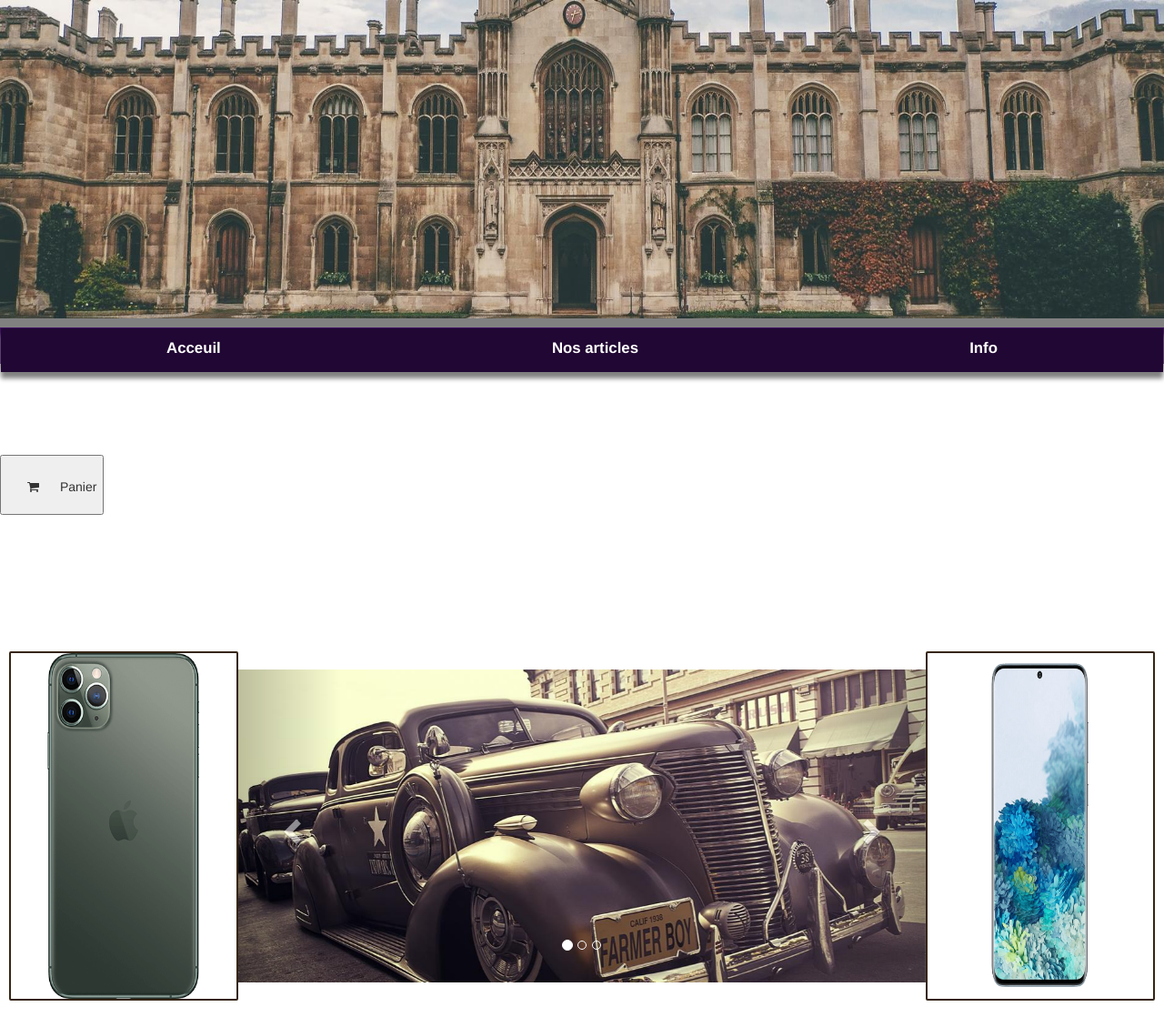
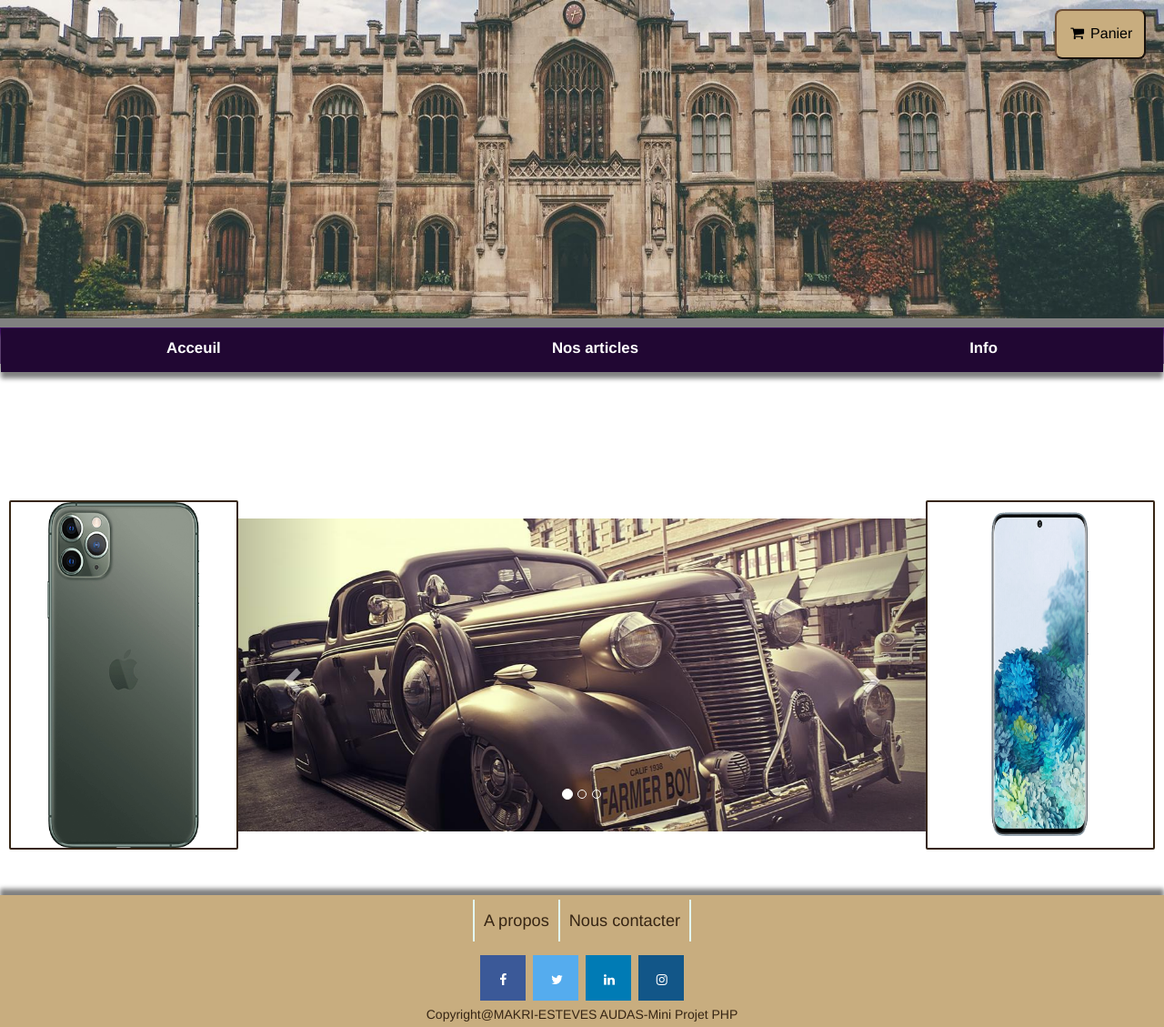
Before and after one commit to HamzaMakri/ProjetPhp, a PHP site: page /controler/main.ctrl.php in a window 1280 px wide. Shown: the top 1129 px of the page at 91% size. Run offline with PHP 8.4, Linux system fonts and the light colour scheme.

Commit message:
Reglages du panier Bugs reparés

```diff
--- a/controler/main.ctrl.php
+++ b/controler/main.ctrl.php
@@ -25,6 +25,17 @@
 
 // Inclus le mini framework
 require_once('../framework/view.class.php');
+require_once('../model/Panier.class.php');
+require_once('../model/Article.class.php');
+
+session_start();    // pour detruire la session : session_destroy();
+
+
+if (!isset($_SESSION['panier'])) {
+  $_SESSION['panier'] = new Panier();
+}
+
+
 
 $view = new View('acceuil.view.php');
 
--- a/model/Panier.class.php
+++ b/model/Panier.class.php
@@ -29,7 +29,10 @@ class Panier {
   }
 
   public function __construct(){
+    $this->arrayArticle = array();
     $this->nbarticle = 0;
+    $this->prixTotal = 0;
+
     //$this->arrayArticle = array();
   }
 }
--- a/view/design/stylesheet.css
+++ b/view/design/stylesheet.css
@@ -26,23 +26,34 @@ header img{
 }
 
 
-button.LOGIN{
+
+button.panier{
   position: absolute;
   top : 0px;
-  left: 0px;
+  right: 0px;
   height: 30px;
-  color : #6E4F36;
+  color : black;
   border-color: #6E4F36;
   border-radius: 8px;
-  background-color: rgb(227,248,243);
-  margin: 10px 20px 20px  10px;
+  background-color: #c8ad7f;
+  margin: 10px 20px 0px  0px;
+  padding: 5px;
+  width: 100px;
+  height: 55px;
+
+  font-size: 16px; /* Set a font size */
+  cursor: pointer; /* Mouse pointer on hover */
+
 }
 
-button.LOGIN:hover{
+
+
+button.panier:hover{
   background-color: #6E4F36;
   color: rgb(227,248,243);
   border-color: rgb(227,248,243);
 }
+
 
 
 div.centre{
@@ -216,6 +227,11 @@ footer a:hover {
   margin: 5px 2px;
 }
 
+i.fa{
+  width: 20px;
+  height: 20px;
+}
+
 .fa:hover {
     opacity: 0.7;
 }
@@ -240,6 +256,10 @@ footer a:hover {
   color: white;
 }
 
+.fa-shopping-cart {
+  padding: 0px;
+  margin: 0px;
+}
 
 
 
```
Also changed, not shown: controler/panier.ctrl.php (+7 -1 lines).
